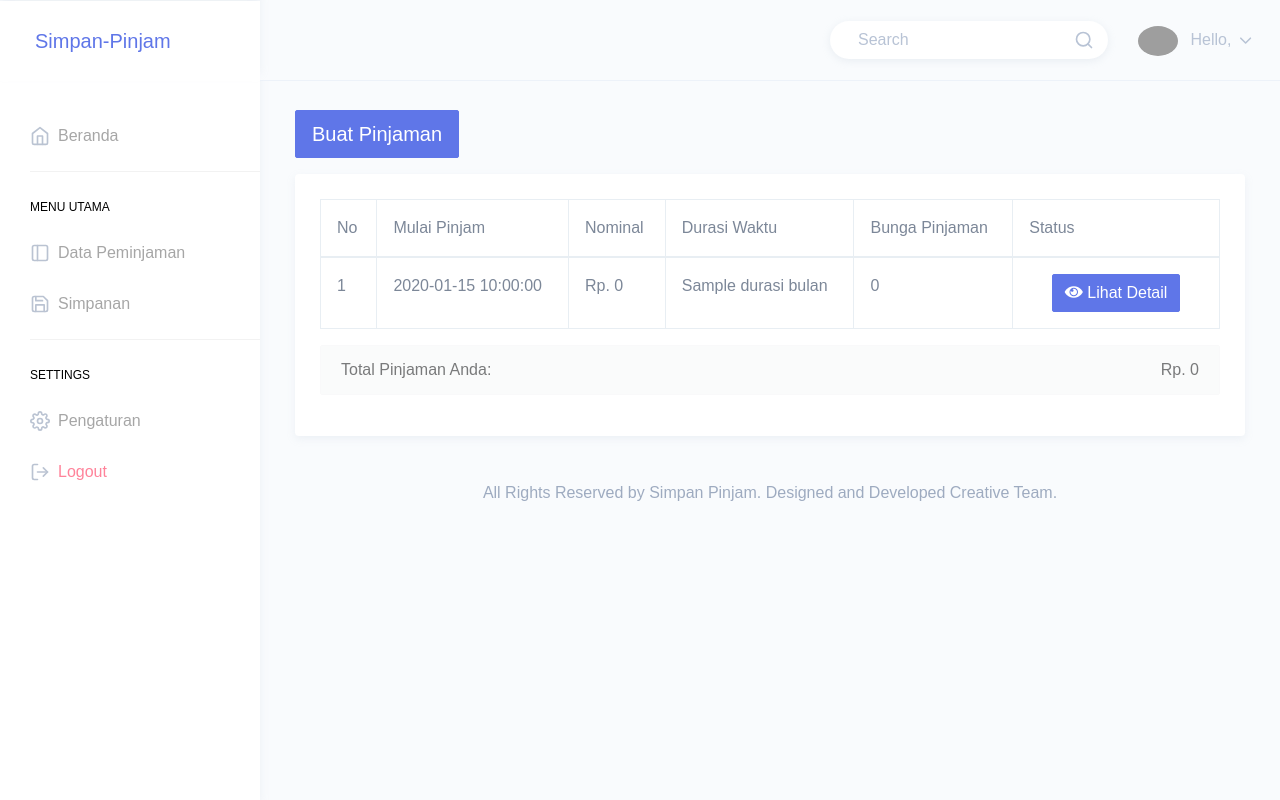
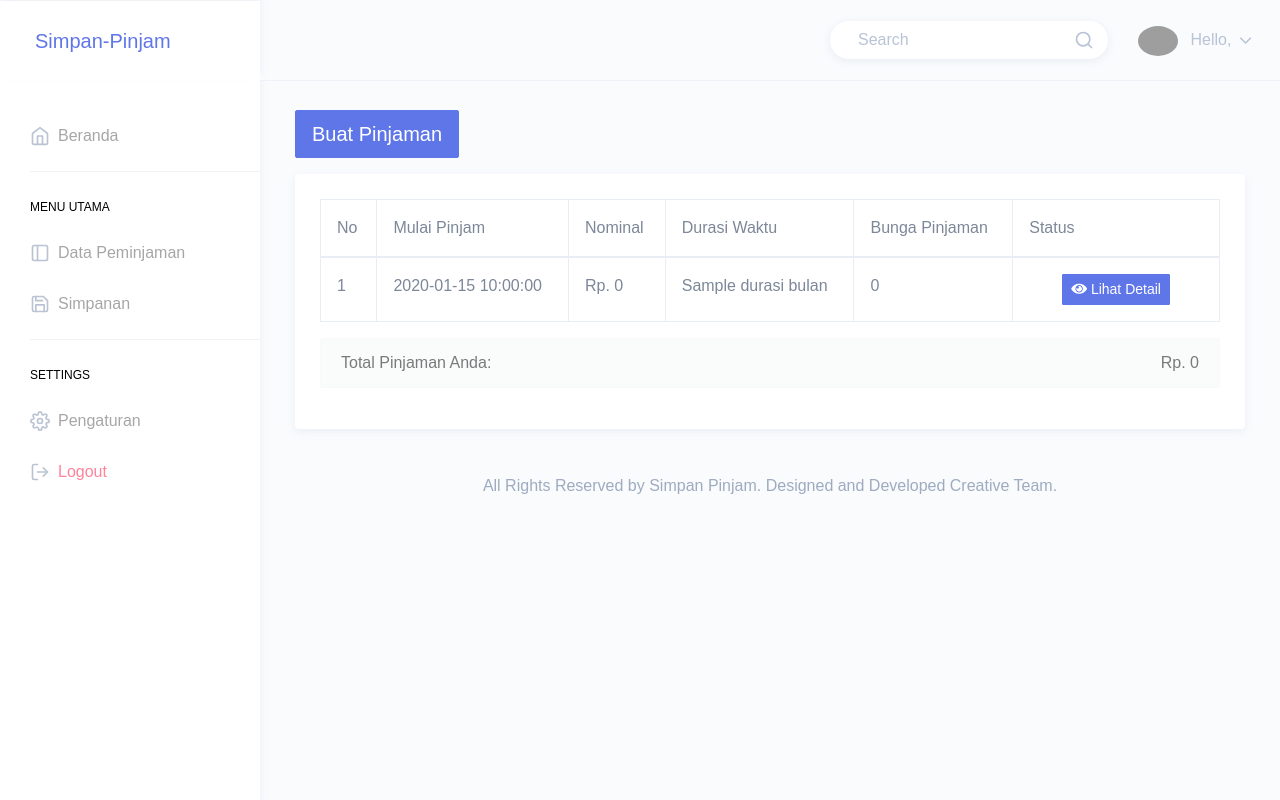
Before and after one commit to Jeffsitorus/simpan-pinjam, a CodeIgniter app: the page made by application/views/nasabah/pinjaman.php in a window 1280 px wide. Run offline with CodeIgniter, Linux system fonts and the light colour scheme; the template is opened without the code that fills it: most values are stand-ins (such as "Sample title", 1, 10 or a date in 2020); data that the repository does not hold is empty; some web fonts are replaced; grey boxes are pictures that could not be loaded.

Commit message:
Modifikasi file pinjaman.php

```diff
--- a/application/views/nasabah/pinjaman.php
+++ b/application/views/nasabah/pinjaman.php
@@ -49,7 +49,8 @@
                         <a href="<?= site_url('peminjaman/edit/' . $pinjam['id']); ?>" class="btn btn-purple"><i class="fas fa-edit"></i> Edit</a>
                         <a href="#" class="btn btn-danger" data-toggle="modal" data-target="#delete<?= $pinjam['id'] ?>"><i class="fas fa-trash"></i> Hapus</a>
                       <?php else : ?>
-                        <a href="#" data-toggle="modal" data-target="#detail<?= $pinjam['id']; ?>" class="btn btn-info"><i class="fas fa-eye"></i> Lihat Detail</a>
+                        <!-- <a href="" class="btn btn-success btn-sm"><i class="fas fa-paper-plane"></i> Cicil</a> -->
+                        <a href="#" data-toggle="modal" data-target="#detail<?= $pinjam['id']; ?>" class="btn btn-info btn-sm"><i class="fas fa-eye"></i> Lihat Detail</a>
                       <?php endif ?>
                     </td>
                   </tr>
```
Also changed, not shown: application/controllers/Setoran.php (added, +9 -0 lines), assets/images/upload/ktp_elixa.png (added), 1 other file.
